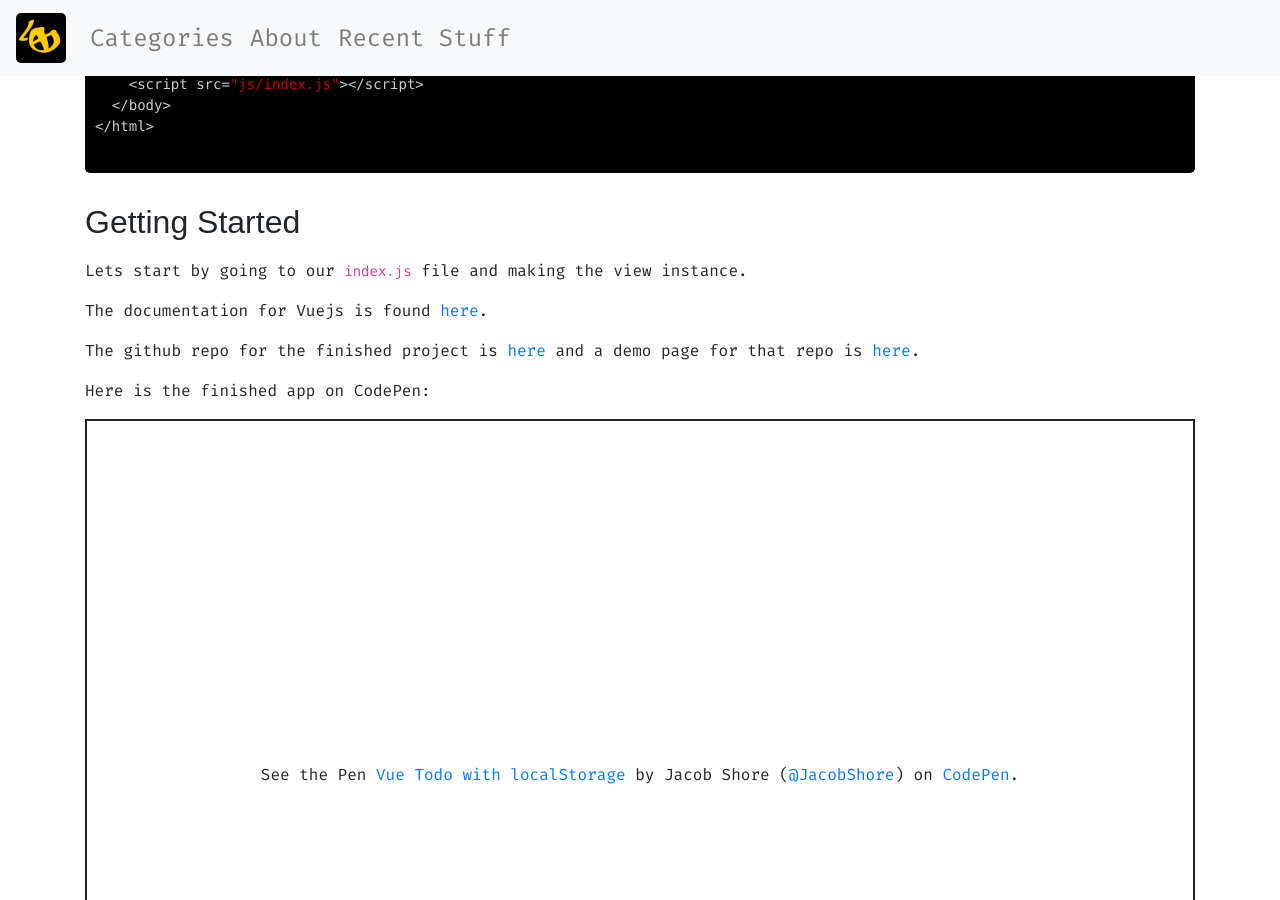
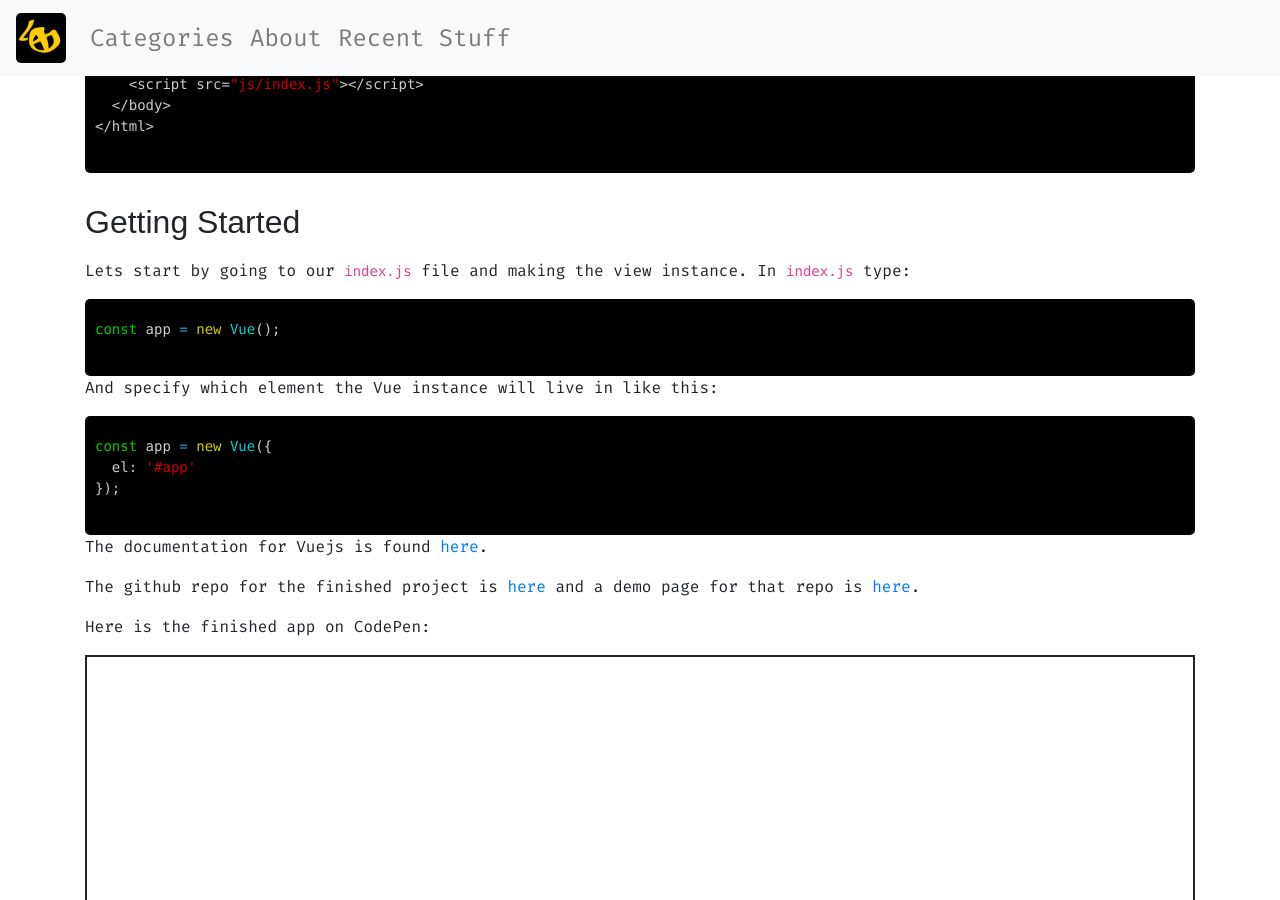
Before and after one commit to DewofyourYouth/DewofyourYouth.github.io, a Jekyll site: the page built from _posts/2019-11-26-basic-vue-todo.md, in a window 1280 px wide and 900 px high, scrolled down 1851 px. Built offline with Jekyll 4.4.1, drawn with Linux system fonts in a browser that asks for light colours; nearby versions of some CDN libraries; some web fonts are replaced; comment, search, counter and statistics services are not loaded.

Commit message:
javascript

````diff
--- a/_posts/2019-11-26-basic-vue-todo.md
+++ b/_posts/2019-11-26-basic-vue-todo.md
@@ -85,7 +85,19 @@ HTML so far:
 
 ## Getting Started
 
-Lets start by going to our `index.js` file and making the view instance.
+Lets start by going to our `index.js` file and making the view instance. In `index.js` type:
+
+```javascript
+const app = new Vue();
+```
+
+And specify which element the Vue instance will live in like this:
+
+```javascript
+const app = new Vue({
+  el: '#app'
+});
+```
 
 The documentation for Vuejs is found [here](https://vuejs.org/).
 
````
